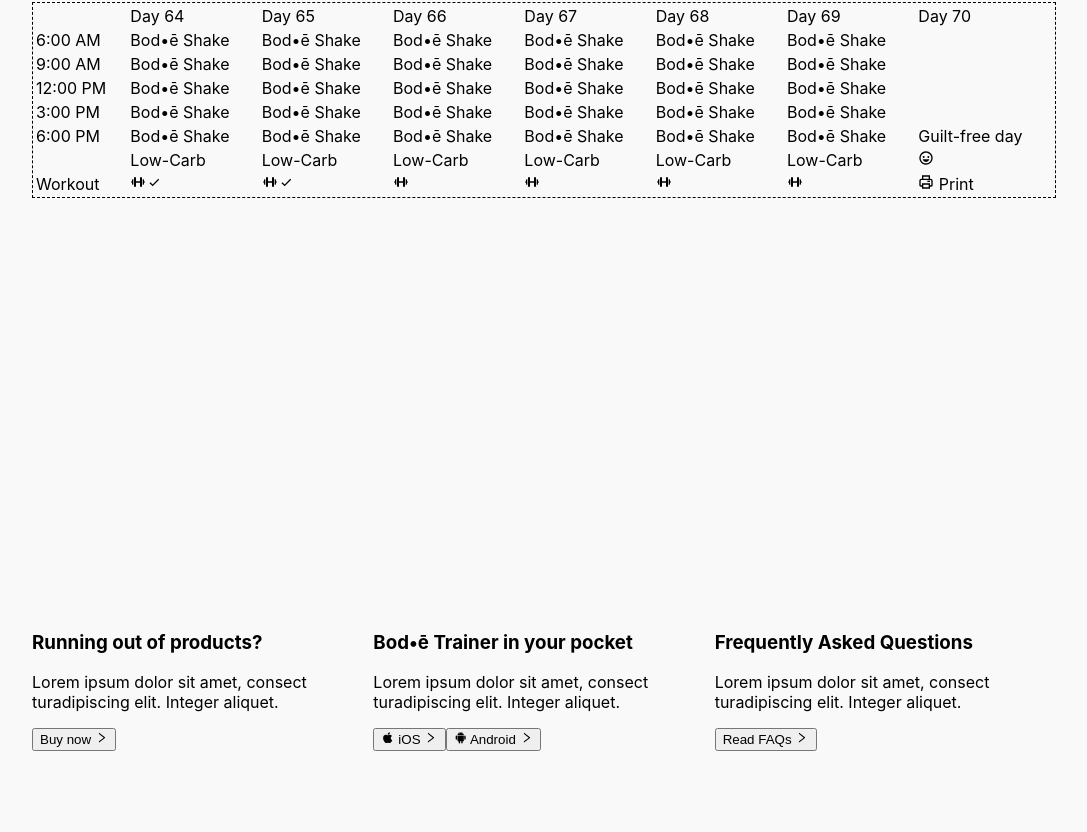
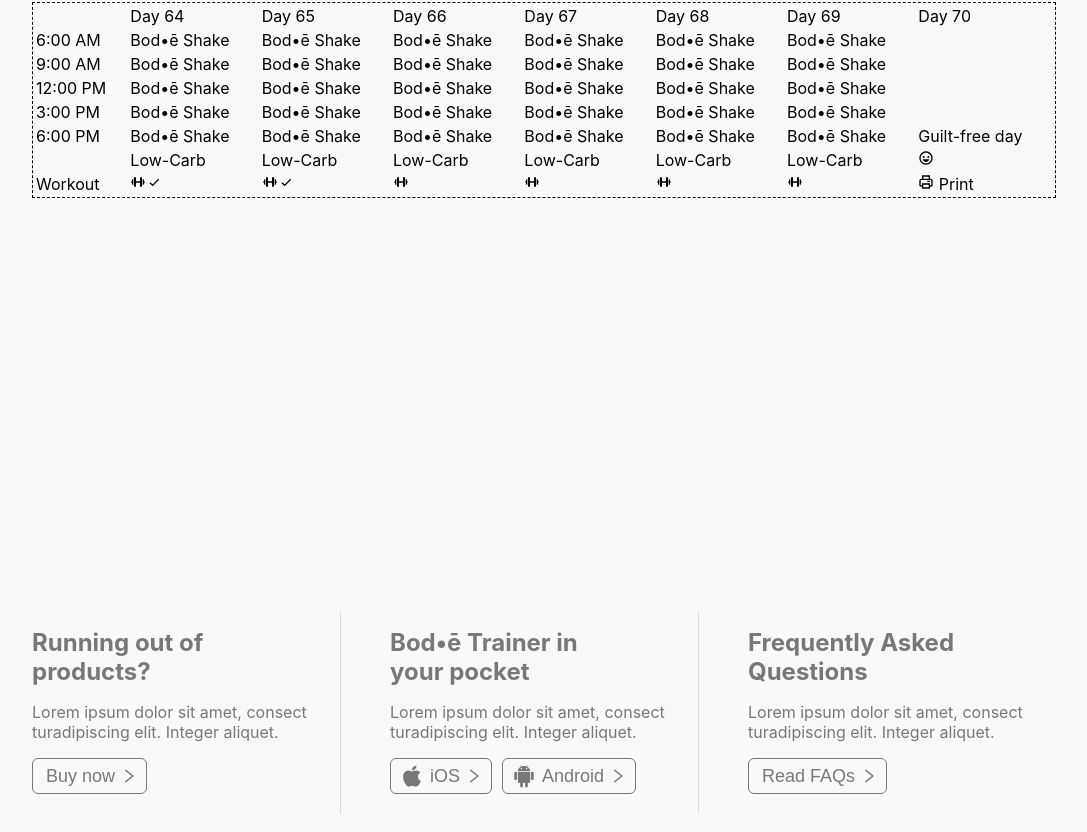
Before and after one commit to konrad-roguszewski/jfd-recruitment-task, a React (Create React App) app: page / in a window 1280 px wide. Shown: the part 190-1022 px from the top of the page, without its empty margins (96-1183 px from the left). Built offline with nearby package versions, Linux system fonts and the light colour scheme.

Commit message:
style: Added styles to Footer component

```diff
--- a/src/components/Footer.tsx
+++ b/src/components/Footer.tsx
@@ -1,36 +1,123 @@
-import { AiOutlineRight } from "react-icons/ai";
-import { AiFillAndroid } from "react-icons/ai";
-import { AiFillApple } from "react-icons/ai";
-import styled from "styled-components";
+import { AiOutlineRight } from 'react-icons/ai';
+import { AiFillAndroid } from 'react-icons/ai';
+import { AiFillApple } from 'react-icons/ai';
+import styled from 'styled-components';
 
 const Root = styled.div`
   height: 224px;
-  width: 1024px;
-  background-color: #f9f9f9;
+  background-color: ${props => props.theme.lightGray};
   display: flex;
   margin: 0 auto;
   margin-top: 32px;
+  width: 96%;
+  max-width: 1024px;
+  padding: 0 2%;
+`;
+
+const StyledHeading = styled.h3`
+  color: ${props => props.theme.graphite};
+  font-size: 24px;
+  width: 220px;
+  margin: 16px 0;
+`;
+
+const StyledParagraph = styled.p`
+  color: ${props => props.theme.graphite};
+`;
+
+const StyledButton = styled.button`
+  color: ${props => props.theme.graphite};
+  border: 1px solid ${props => props.theme.graphite};
+  border-radius: 6px;
+  background: ${props => props.theme.lightGray};
+  font-size: 14px;
+  display: flex;
+  align-items: center;
+  padding: 8px;
+  font-size: 18px;
+  margin-right: 10px;
+  height: 36px;
+`;
+
+const InfoPanel = styled.div``;
+
+const CenterInfoPanel = styled.div`
+  margin-right: 50px;
+  position: relative;
+  z-index: 1;
+  &:before {
+    content: '';
+    position: absolute;
+    left: 0;
+    bottom: 10%;
+    height: 90%;
+    width: 100%;
+    border-right: 1px solid ${props => props.theme.darkGray};
+  }
+`;
+
+const BtnGroup = styled.div`
+  display: flex;
+`;
+
+const StyledSpan = styled.span`
+  margin: 0 5px;
+`;
+
+const StylediOSIcon = styled(AiFillApple)`
+  height: 26px;
+  width: 26px;
+`;
+
+const StyledAndroidIcon = styled(AiFillAndroid)`
+  height: 26px;
+  width: 26px;
 `;
 
 export const Footer = () => {
   return (
     <Root>
-      <div>
-        <h3>Running out of products?</h3>
-        <p>Lorem ipsum dolor sit amet, consect turadipiscing elit. Integer aliquet.</p>
-        <button>Buy now <AiOutlineRight /></button>
-      </div>
-      <div>
-        <h3>Bod•ē Trainer in your pocket</h3>
-        <p>Lorem ipsum dolor sit amet, consect turadipiscing elit. Integer aliquet.</p>
-        <button><AiFillApple /> iOS <AiOutlineRight /></button>
-        <button><AiFillAndroid /> Android <AiOutlineRight /></button>
-      </div>
-      <div>
-        <h3>Frequently Asked Questions</h3>
-        <p>Lorem ipsum dolor sit amet, consect turadipiscing elit. Integer aliquet.</p>
-        <button>Read FAQs <AiOutlineRight /></button>
-      </div>
+      <CenterInfoPanel>
+        <StyledHeading>Running out of products?</StyledHeading>
+        <StyledParagraph>
+          Lorem ipsum dolor sit amet, consect turadipiscing elit. Integer
+          aliquet.
+        </StyledParagraph>
+        <StyledButton>
+          <StyledSpan>Buy now</StyledSpan>
+          <AiOutlineRight />
+        </StyledButton>
+      </CenterInfoPanel>
+      <CenterInfoPanel>
+        <StyledHeading>Bod•ē Trainer in your pocket</StyledHeading>
+        <StyledParagraph>
+          Lorem ipsum dolor sit amet, consect turadipiscing elit. Integer
+          aliquet.
+        </StyledParagraph>
+        <BtnGroup>
+          <StyledButton>
+            <StylediOSIcon />
+            <StyledSpan>iOS</StyledSpan>
+            <AiOutlineRight />
+          </StyledButton>
+          <StyledButton>
+            <StyledAndroidIcon />
+            <StyledSpan>Android</StyledSpan>
+            <AiOutlineRight />
+          </StyledButton>
+        </BtnGroup>
+      </CenterInfoPanel>
+      <InfoPanel>
+        <StyledHeading>Frequently Asked Questions</StyledHeading>
+        <StyledParagraph>
+          Lorem ipsum dolor sit amet, consect turadipiscing elit. Integer
+          aliquet.
+        </StyledParagraph>
+        <StyledButton>
+          <StyledSpan>Read FAQs</StyledSpan>
+          <AiOutlineRight />
+        </StyledButton>
+      </InfoPanel>
     </Root>
   );
 };
--- a/src/components/Profile.tsx
+++ b/src/components/Profile.tsx
@@ -9,6 +9,8 @@
 const StyledImage = styled.img`
   border: 1px solid ${props => props.theme.graphite};
   border-radius: 50%;
+  height: 36px;
+  width: 36px;
 `;
 
 const StyledLink = styled.a`
--- a/src/views/Dashboard.tsx
+++ b/src/views/Dashboard.tsx
@@ -4,11 +4,12 @@
 
 const Root = styled.div`
   height: 688px;
-  width: 1024px;
-  background-color: #f9f9f9;
   display: flex;
   flex-direction: column;
   margin: 0 auto;
+  width: 96%;
+  max-width: 1024px;
+  padding: 0 2%;
 `;
 
 export const Dashboard = () => {
```
